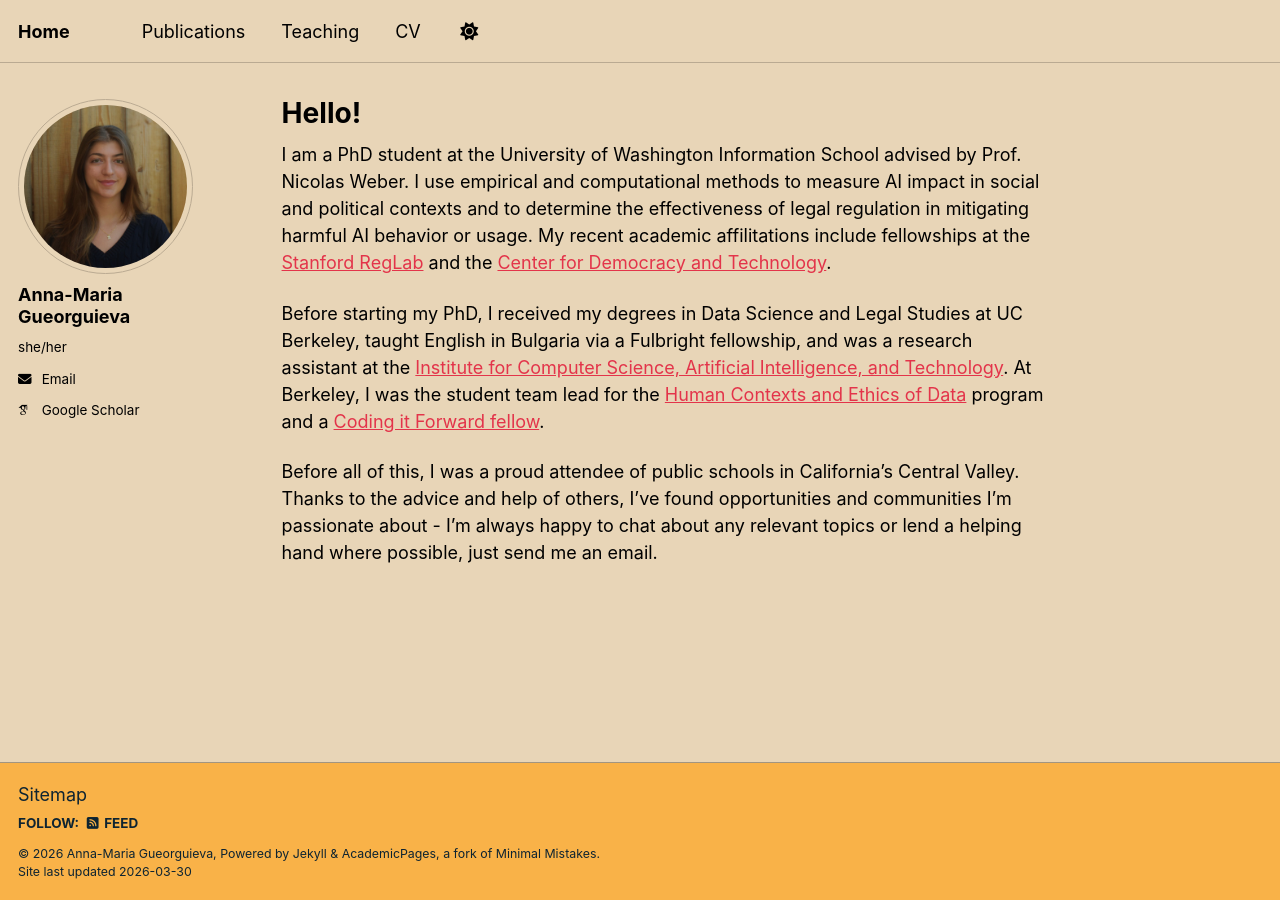
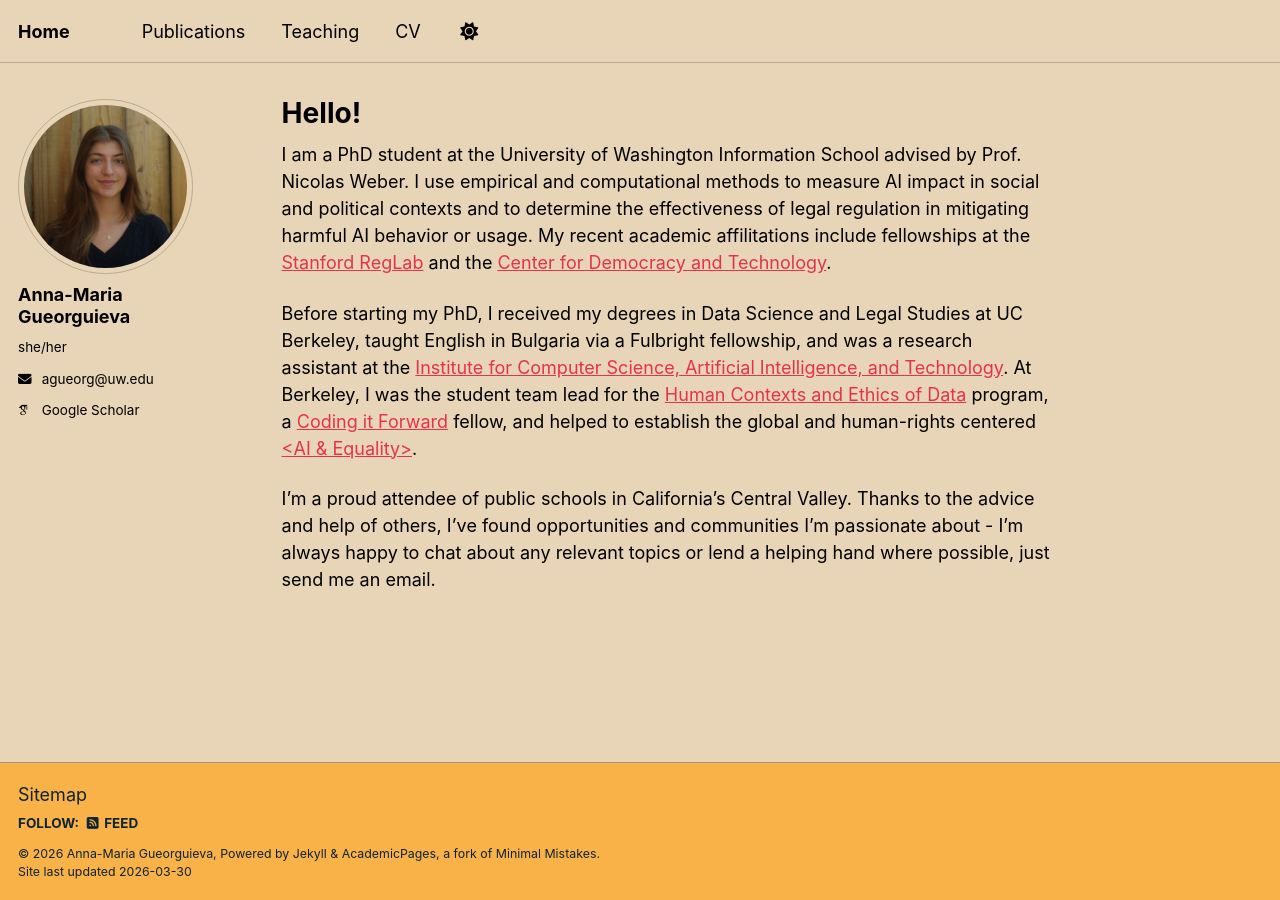
Before and after one commit to agueorguieva/agueorguieva.github.io, a Jekyll site: the page built from _pages/about.md, in a window 1280 px wide. Built offline with Jekyll 4.4.1, drawn with Linux system fonts in a browser that asks for light colours; some web fonts are replaced; a script bundle is joined from its source files by our own code; library files that are not in the unit come from our copies.

Commit message:
updating publications and bio

```diff
--- a/_includes/author-profile.html
+++ b/_includes/author-profile.html
@@ -34,7 +34,7 @@
         <li><a href="{{ author.uri }}"><i class="fas fa-fw fa-link icon-pad-right" aria-hidden="true"></i>{{ site.data.ui-text[site.locale].website_label | default: "Website" }}</a></li>
       {% endif %}
       {% if author.email %}
-        <li><a href="mailto:{{ author.email }}"><i class="fas fa-fw fa-envelope icon-pad-right" aria-hidden="true"></i>{{ site.data.ui-text[site.locale].email_label | default: "Email" }}</a></li>
+        <li><a href="mailto:{{ author.email }}"><i class="fas fa-fw fa-envelope icon-pad-right" aria-hidden="true"></i>{{ author.email }}</a></li>
       {% endif %}
 
       <!-- Font Awesome and Academicons icons / Academic websites -->
--- a/_pages/about.md
+++ b/_pages/about.md
@@ -9,6 +9,6 @@
 
 I am a PhD student at the University of Washington Information School advised by Prof. Nicolas Weber. I use empirical and computational methods to measure AI impact in social and political contexts and to determine the effectiveness of legal regulation in mitigating harmful AI behavior or usage. My recent academic affilitations include fellowships at the [Stanford RegLab](https://reglab.stanford.edu/) and the [Center for Democracy and Technology](https://cdt.org/).
 
-Before starting my PhD, I received my degrees in Data Science and Legal Studies at UC Berkeley, taught English in Bulgaria via a Fulbright fellowship, and was a research assistant at the [Institute for Computer Science, Artificial Intelligence, and Technology](https://insait.ai/). At Berkeley, I was the student team lead for the [Human Contexts and Ethics of Data](https://cdss.berkeley.edu/dsus/human-contexts-and-ethics#section-el--0) program and a [Coding it Forward fellow](https://codingitforward.com/fellowship).
+Before starting my PhD, I received my degrees in Data Science and Legal Studies at UC Berkeley, taught English in Bulgaria via a Fulbright fellowship, and was a research assistant at the [Institute for Computer Science, Artificial Intelligence, and Technology](https://insait.ai/). At Berkeley, I was the student team lead for the [Human Contexts and Ethics of Data](https://cdss.berkeley.edu/dsus/human-contexts-and-ethics#section-el--0) program, a [Coding it Forward](https://codingitforward.com/fellowship) fellow, and helped to establish the global and human-rights centered [&lt;AI &amp; Equality&gt;](https://community.aiequalitytoolbox.com/feed).
 
-Before all of this, I was a proud attendee of public schools in California's Central Valley. Thanks to the advice and help of others, I've found opportunities and communities I'm passionate about - I'm always happy to chat about any relevant topics or lend a helping hand where possible, just send me an email.
+I'm a proud attendee of public schools in California's Central Valley. Thanks to the advice and help of others, I've found opportunities and communities I'm passionate about - I'm always happy to chat about any relevant topics or lend a helping hand where possible, just send me an email.
--- a/_pages/publications.html
+++ b/_pages/publications.html
@@ -7,9 +7,10 @@
 
 {% if site.author.googlescholar %}
   <div class="wordwrap">You can also find my publications on <a href="{{site.author.googlescholar}}">my Google Scholar profile</a>.</div>
-  <md-block src="publications/list-of-publications.md"></md-block>
+{% endif %}
 
-{% endif %}
+{% capture pub_content %}{% include_relative ../_publications/list-of-publications.md %}{% endcapture %}
+{{ pub_content | markdownify }}
 
 {% include base_path %}
 
```
Also changed, not shown: _publications/list-of-publications.md (+1 -2 lines).
